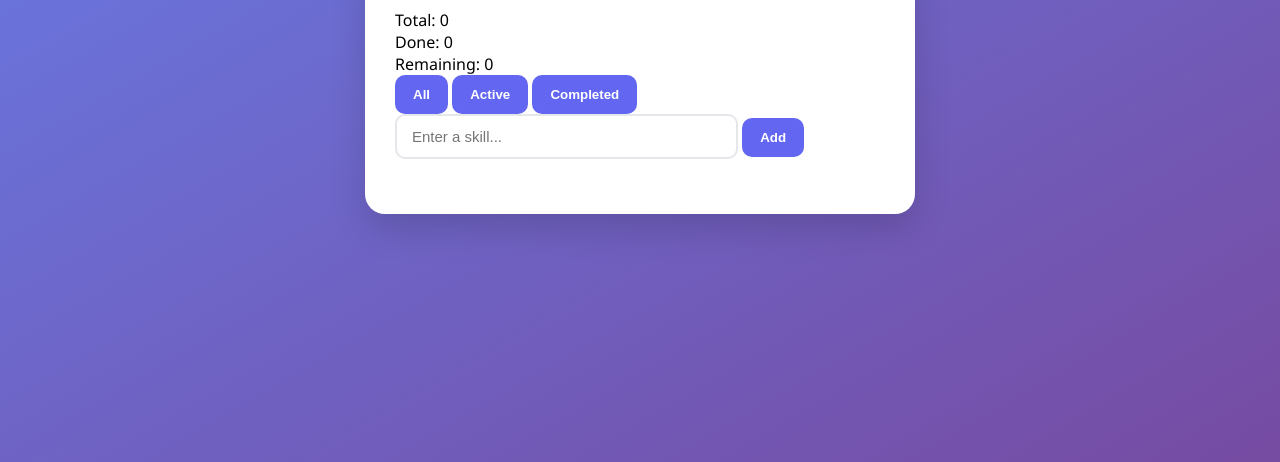
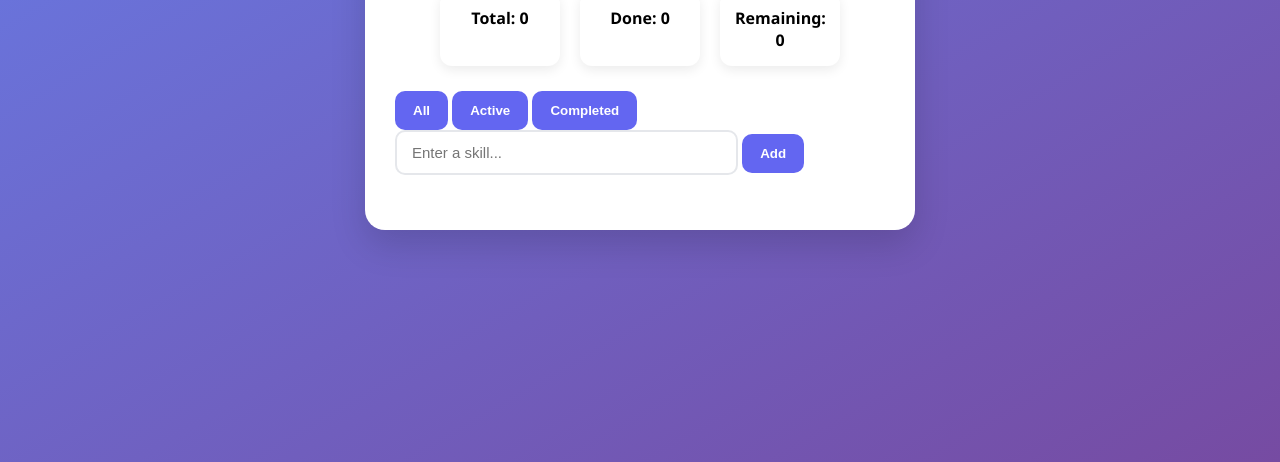
Before and after one commit to alyansalman11111-collab/study-skill-tracker, a plain HTML site: page index.html in a window 1280 px wide. Shown: the part 338-800 px from the top of the page. Drawn offline with Linux system fonts and the light colour scheme.

Commit message:
Update style.css

```diff
--- a/style.css
+++ b/style.css
@@ -110,6 +110,23 @@ input[type="checkbox"] {
     cursor: pointer;
 }
 
+#stats {
+    display: flex;
+    justify-content: center;
+    gap: 20px;
+    margin: 25px 0;
+}
+
+#stats div {
+    background: white;
+    width: 120px;
+    padding: 15px;
+    border-radius: 12px;
+    text-align: center;
+    font-weight: bold;
+    box-shadow: 0 4px 12px rgba(0,0,0,0.08);
+}
+
 @keyframes fadeIn {
     from {
         opacity: 0;
```
